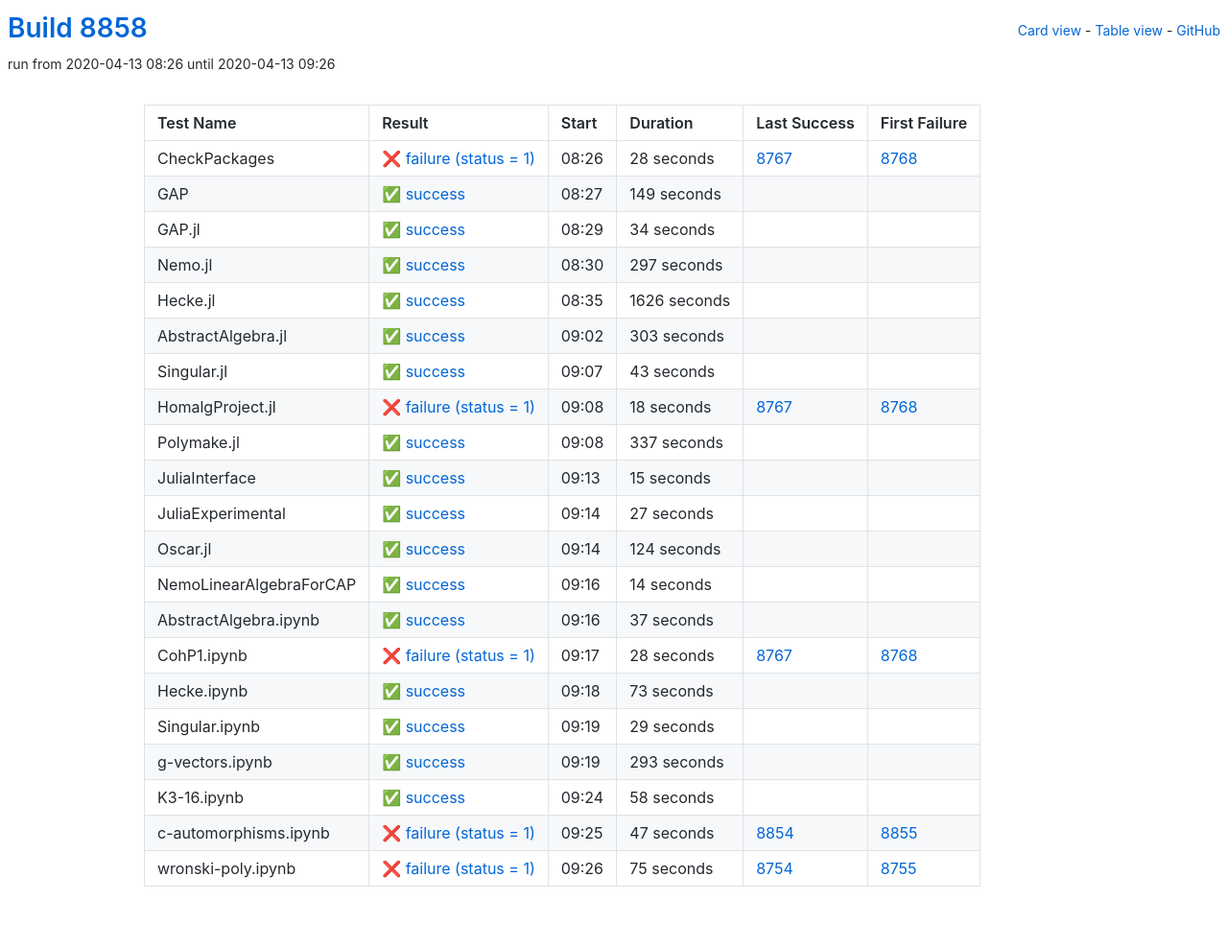
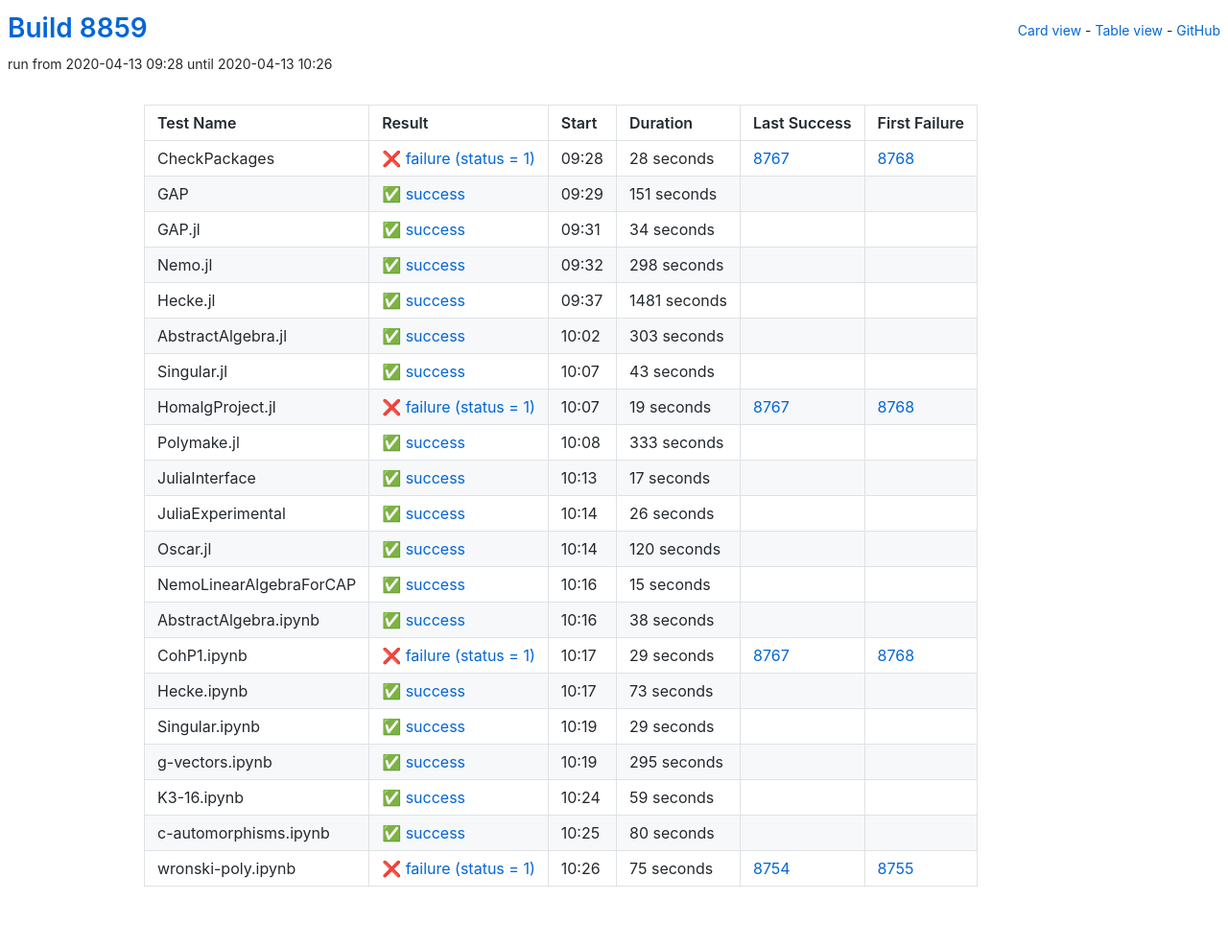
Before and after one commit to oscar-system/oscar-ci-status, a Jekyll site: the page built from table.html, in a window 1280 px wide. Shown: the whole page at 96% size. Built offline with Jekyll 4.4.1, drawn with Linux system fonts in a browser that asks for light colours.

Commit message:
Build 8859

```diff
--- a/_data/ci.yml
+++ b/_data/ci.yml
@@ -1,5 +1,5 @@
-build: 8858
-build_url: https://oscarci.mathematik.uni-kl.de/job/oscar/8858/
+build: 8859
+build_url: https://oscarci.mathematik.uni-kl.de/job/oscar/8859/
 job: oscar
 tests:
 - duration: 28
@@ -8,20 +8,20 @@
   first_failure_url: https://oscarci.mathematik.uni-kl.de/job/oscar/8768/
   last_success: 8767
   last_success_url: https://oscarci.mathematik.uni-kl.de/job/oscar/8767/
-  log: https://oscarci.mathematik.uni-kl.de/job/oscar/8858/artifact/logs/build-8858/CheckPackages.log
+  log: https://oscarci.mathematik.uni-kl.de/job/oscar/8859/artifact/logs/build-8859/CheckPackages.log
   name: CheckPackages
-  start: 2020-04-13 08:26
+  start: 2020-04-13 09:28
   status: failure
   success: false
-- duration: 149
+- duration: 151
   exitcode: 0
   first_failure: false
   first_failure_url: null
   last_success: false
   last_success_url: null
-  log: https://oscarci.mathematik.uni-kl.de/job/oscar/8858/artifact/logs/build-8858/GAP.log
+  log: https://oscarci.mathematik.uni-kl.de/job/oscar/8859/artifact/logs/build-8859/GAP.log
   name: GAP
-  start: 2020-04-13 08:27
+  start: 2020-04-13 09:29
   status: success
   success: true
 - duration: 34
@@ -30,31 +30,31 @@
   first_failure_url: null
   last_success: false
   last_success_url: null
-  log: https://oscarci.mathematik.uni-kl.de/job/oscar/8858/artifact/logs/build-8858/GAP.jl.log
+  log: https://oscarci.mathematik.uni-kl.de/job/oscar/8859/artifact/logs/build-8859/GAP.jl.log
   name: GAP.jl
-  start: 2020-04-13 08:29
+  start: 2020-04-13 09:31
   status: success
   success: true
-- duration: 297
+- duration: 298
   exitcode: 0
   first_failure: false
   first_failure_url: null
   last_success: false
   last_success_url: null
-  log: https://oscarci.mathematik.uni-kl.de/job/oscar/8858/artifact/logs/build-8858/Nemo.jl.log
+  log: https://oscarci.mathematik.uni-kl.de/job/oscar/8859/artifact/logs/build-8859/Nemo.jl.log
   name: Nemo.jl
-  start: 2020-04-13 08:30
+  start: 2020-04-13 09:32
   status: success
   success: true
-- duration: 1626
+- duration: 1481
   exitcode: 0
   first_failure: false
   first_failure_url: null
   last_success: false
   last_success_url: null
-  log: https://oscarci.mathematik.uni-kl.de/job/oscar/8858/artifact/logs/build-8858/Hecke.jl.log
+  log: https://oscarci.mathematik.uni-kl.de/job/oscar/8859/artifact/logs/build-8859/Hecke.jl.log
   name: Hecke.jl
-  start: 2020-04-13 08:35
+  start: 2020-04-13 09:37
   status: success
   success: true
 - duration: 303
@@ -63,9 +63,9 @@
   first_failure_url: null
   last_success: false
   last_success_url: null
-  log: https://oscarci.mathematik.uni-kl.de/job/oscar/8858/artifact/logs/build-8858/AbstractAlgebra.jl.log
+  log: https://oscarci.mathematik.uni-kl.de/job/oscar/8859/artifact/logs/build-8859/AbstractAlgebra.jl.log
   name: AbstractAlgebra.jl
-  start: 2020-04-13 09:02
+  start: 2020-04-13 10:02
   status: success
   success: true
 - duration: 43
@@ -74,31 +74,64 @@
   first_failure_url: null
   last_success: false
   last_success_url: null
-  log: https://oscarci.mathematik.uni-kl.de/job/oscar/8858/artifact/logs/build-8858/Singular.jl.log
+  log: https://oscarci.mathematik.uni-kl.de/job/oscar/8859/artifact/logs/build-8859/Singular.jl.log
   name: Singular.jl
-  start: 2020-04-13 09:07
+  start: 2020-04-13 10:07
   status: success
   success: true
-- duration: 18
+- duration: 19
   exitcode: 1
   first_failure: 8768
   first_failure_url: https://oscarci.mathematik.uni-kl.de/job/oscar/8768/
   last_success: 8767
   last_success_url: https://oscarci.mathematik.uni-kl.de/job/oscar/8767/
-  log: https://oscarci.mathematik.uni-kl.de/job/oscar/8858/artifact/logs/build-8858/HomalgProject.jl.log
+  log: https://oscarci.mathematik.uni-kl.de/job/oscar/8859/artifact/logs/build-8859/HomalgProject.jl.log
   name: HomalgProject.jl
-  start: 2020-04-13 09:08
+  start: 2020-04-13 10:07
   status: failure
   success: false
-- duration: 337
+- duration: 333
   exitcode: 0
   first_failure: false
   first_failure_url: null
   last_success: false
   last_success_url: null
-  log: https://oscarci.mathematik.uni-kl.de/job/oscar/8858/artifact/logs/build-8858/Polymake.jl.log
+  log: https://oscarci.mathematik.uni-kl.de/job/oscar/8859/artifact/logs/build-8859/Polymake.jl.log
   name: Polymake.jl
-  start: 2020-04-13 09:08
+  start: 2020-04-13 10:08
+  status: success
+  success: true
+- duration: 17
+  exitcode: 0
+  first_failure: false
+  first_failure_url: null
+  last_success: false
+  last_success_url: null
+  log: https://oscarci.mathematik.uni-kl.de/job/oscar/8859/artifact/logs/build-8859/JuliaInterface.log
+  name: JuliaInterface
+  start: 2020-04-13 10:13
+  status: success
+  success: true
+- duration: 26
+  exitcode: 0
+  first_failure: false
+  first_failure_url: null
+  last_success: false
+  last_success_url: null
+  log: https://oscarci.mathematik.uni-kl.de/job/oscar/8859/artifact/logs/build-8859/JuliaExperimental.log
+  name: JuliaExperimental
+  start: 2020-04-13 10:14
+  status: success
+  success: true
+- duration: 120
+  exitcode: 0
+  first_failure: false
+  first_failure_url: null
+  last_success: false
+  last_success_url: null
+  log: https://oscarci.mathematik.uni-kl.de/job/oscar/8859/artifact/logs/build-8859/Oscar.jl.log
+  name: Oscar.jl
+  start: 2020-04-13 10:14
   status: success
   success: true
 - duration: 15
@@ -107,64 +140,31 @@
   first_failure_url: null
   last_success: false
   last_success_url: null
-  log: https://oscarci.mathematik.uni-kl.de/job/oscar/8858/artifact/logs/build-8858/JuliaInterface.log
-  name: JuliaInterface
-  start: 2020-04-13 09:13
+  log: https://oscarci.mathematik.uni-kl.de/job/oscar/8859/artifact/logs/build-8859/NemoLinearAlgebraForCAP.log
+  name: NemoLinearAlgebraForCAP
+  start: 2020-04-13 10:16
   status: success
   success: true
-- duration: 27
+- duration: 38
   exitcode: 0
   first_failure: false
   first_failure_url: null
   last_success: false
   last_success_url: null
-  log: https://oscarci.mathematik.uni-kl.de/job/oscar/8858/artifact/logs/build-8858/JuliaExperimental.log
-  name: JuliaExperimental
-  start: 2020-04-13 09:14
+  log: https://oscarci.mathematik.uni-kl.de/job/oscar/8859/artifact/logs/build-8859/AbstractAlgebra.ipynb.log
+  name: AbstractAlgebra.ipynb
+  start: 2020-04-13 10:16
   status: success
   success: true
-- duration: 124
-  exitcode: 0
-  first_failure: false
-  first_failure_url: null
-  last_success: false
-  last_success_url: null
-  log: https://oscarci.mathematik.uni-kl.de/job/oscar/8858/artifact/logs/build-8858/Oscar.jl.log
-  name: Oscar.jl
-  start: 2020-04-13 09:14
-  status: success
-  success: true
-- duration: 14
-  exitcode: 0
-  first_failure: false
-  first_failure_url: null
-  last_success: false
-  last_success_url: null
-  log: https://oscarci.mathematik.uni-kl.de/job/oscar/8858/artifact/logs/build-8858/NemoLinearAlgebraForCAP.log
-  name: NemoLinearAlgebraForCAP
-  start: 2020-04-13 09:16
-  status: success
-  success: true
-- duration: 37
-  exitcode: 0
-  first_failure: false
-  first_failure_url: null
-  last_success: false
-  last_success_url: null
-  log: https://oscarci.mathematik.uni-kl.de/job/oscar/8858/artifact/logs/build-8858/AbstractAlgebra.ipynb.log
-  name: AbstractAlgebra.ipynb
-  start: 2020-04-13 09:16
-  status: success
-  success: true
-- duration: 28
+- duration: 29
   exitcode: 1
   first_failure: 8768
   first_failure_url: https://oscarci.mathematik.uni-kl.de/job/oscar/8768/
   last_success: 8767
   last_success_url: https://oscarci.mathematik.uni-kl.de/job/oscar/8767/
-  log: https://oscarci.mathematik.uni-kl.de/job/oscar/8858/artifact/logs/build-8858/CohP1.ipynb.log
+  log: https://oscarci.mathematik.uni-kl.de/job/oscar/8859/artifact/logs/build-8859/CohP1.ipynb.log
   name: CohP1.ipynb
-  start: 2020-04-13 09:17
+  start: 2020-04-13 10:17
   status: failure
   success: false
 - duration: 73
@@ -173,9 +173,9 @@
   first_failure_url: null
   last_success: false
   last_success_url: null
-  log: https://oscarci.mathematik.uni-kl.de/job/oscar/8858/artifact/logs/build-8858/Hecke.ipynb.log
+  log: https://oscarci.mathematik.uni-kl.de/job/oscar/8859/artifact/logs/build-8859/Hecke.ipynb.log
   name: Hecke.ipynb
-  start: 2020-04-13 09:18
+  start: 2020-04-13 10:17
   status: success
   success: true
 - duration: 29
@@ -184,52 +184,52 @@
   first_failure_url: null
   last_success: false
   last_success_url: null
-  log: https://oscarci.mathematik.uni-kl.de/job/oscar/8858/artifact/logs/build-8858/Singular.ipynb.log
+  log: https://oscarci.mathematik.uni-kl.de/job/oscar/8859/artifact/logs/build-8859/Singular.ipynb.log
   name: Singular.ipynb
-  start: 2020-04-13 09:19
+  start: 2020-04-13 10:19
   status: success
   success: true
-- duration: 293
+- duration: 295
   exitcode: 0
   first_failure: false
   first_failure_url: null
   last_success: false
   last_success_url: null
-  log: https://oscarci.mathematik.uni-kl.de/job/oscar/8858/artifact/logs/build-8858/g-vectors.ipynb.log
+  log: https://oscarci.mathematik.uni-kl.de/job/oscar/8859/artifact/logs/build-8859/g-vectors.ipynb.log
   name: g-vectors.ipynb
-  start: 2020-04-13 09:19
+  start: 2020-04-13 10:19
   status: success
   success: true
-- duration: 58
+- duration: 59
   exitcode: 0
   first_failure: false
   first_failure_url: null
   last_success: false
   last_success_url: null
-  log: https://oscarci.mathematik.uni-kl.de/job/oscar/8858/artifact/logs/build-8858/K3-16.ipynb.log
+  log: https://oscarci.mathematik.uni-kl.de/job/oscar/8859/artifact/logs/build-8859/K3-16.ipynb.log
   name: K3-16.ipynb
-  start: 2020-04-13 09:24
+  start: 2020-04-13 10:24
   status: success
   success: true
-- duration: 47
-  exitcode: 1
-  first_failure: 8855
-  first_failure_url: https://oscarci.mathematik.uni-kl.de/job/oscar/8855/
-  last_success: 8854
-  last_success_url: https://oscarci.mathematik.uni-kl.de/job/oscar/8854/
-  log: https://oscarci.mathematik.uni-kl.de/job/oscar/8858/artifact/logs/build-8858/c-automorphisms.ipynb.log
+- duration: 80
+  exitcode: 0
+  first_failure: false
+  first_failure_url: null
+  last_success: false
+  last_success_url: null
+  log: https://oscarci.mathematik.uni-kl.de/job/oscar/8859/artifact/logs/build-8859/c-automorphisms.ipynb.log
   name: c-automorphisms.ipynb
-  start: 2020-04-13 09:25
-  status: failure
-  success: false
+  start: 2020-04-13 10:25
+  status: success
+  success: true
 - duration: 75
   exitcode: 1
   first_failure: 8755
   first_failure_url: https://oscarci.mathematik.uni-kl.de/job/oscar/8755/
   last_success: 8754
   last_success_url: https://oscarci.mathematik.uni-kl.de/job/oscar/8754/
-  log: https://oscarci.mathematik.uni-kl.de/job/oscar/8858/artifact/logs/build-8858/wronski-poly.ipynb.log
+  log: https://oscarci.mathematik.uni-kl.de/job/oscar/8859/artifact/logs/build-8859/wronski-poly.ipynb.log
   name: wronski-poly.ipynb
-  start: 2020-04-13 09:26
+  start: 2020-04-13 10:26
   status: failure
   success: false
```
Also changed, not shown: README.md.
